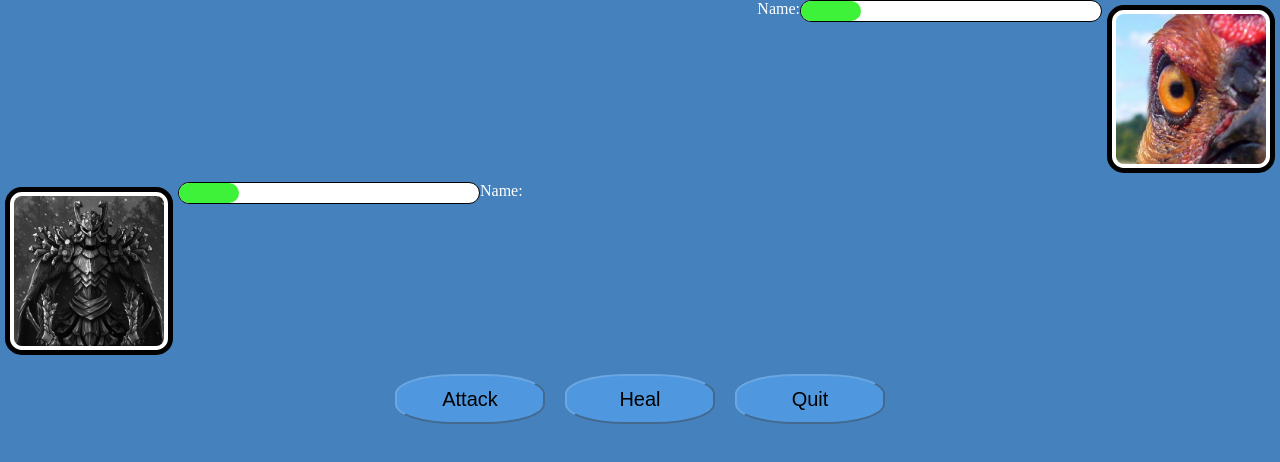
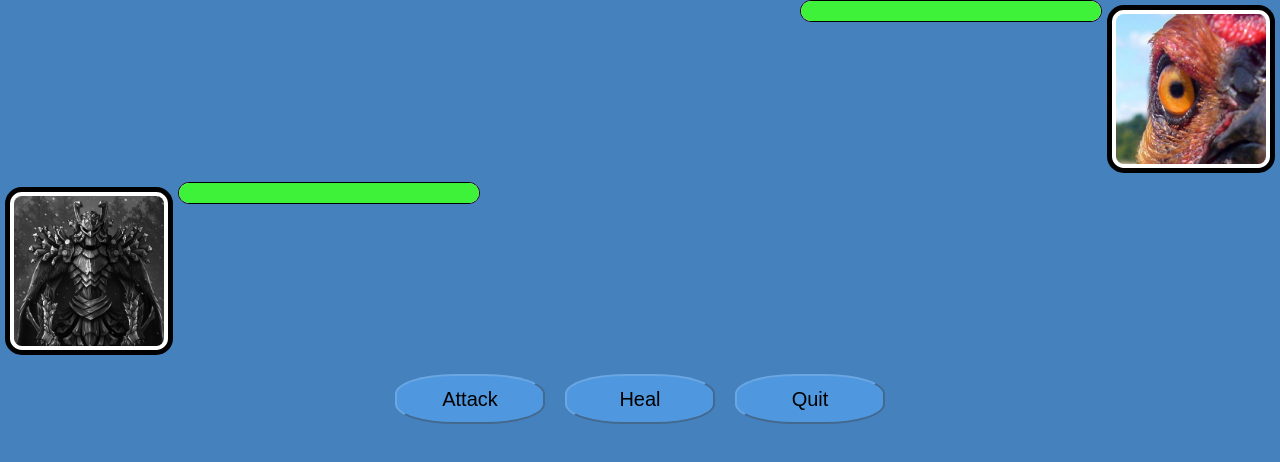
Before and after one commit to diiq/mr-rogers-codehouse, a plain HTML site: page labs/lab-2-javascript-game/index.html in a window 1280 px wide. Both pictures are taken after a click on the button "Start". Drawn offline with Linux system fonts and the light colour scheme.

Commit message:
Proper transition from start and battle. Heal function works properly. Not quit yet.

```diff
--- a/labs/lab-2-javascript-game/index.html
+++ b/labs/lab-2-javascript-game/index.html
@@ -19,7 +19,7 @@
       <button id="start" type="button" name="button">Start</button>
     </div>
   </div>
-  <div class="battle">
+  <div id="battle">
     <div class="enemy-section">
       <div class="enemy-icon">
         <img src="images/chicken.jpg" alt="Chicken">
@@ -29,7 +29,6 @@
         </div>
       </div>
       <div class="enemy-data">
-        Name:
       </div>
     </div>
     <div class="player-section">
@@ -41,7 +40,6 @@
         </div>
       </div>
       <div class="enemy-data">
-        Name:
       </div>
     </div>
     <div class="commands">
--- a/labs/lab-2-javascript-game/script.js
+++ b/labs/lab-2-javascript-game/script.js
@@ -50,19 +50,8 @@ window.addEventListener("load", () => {
     const user = new Character(name, initUserHP);
     const grant = new Character("Grant the Mighty Chicken", initEnemyHP);
     document.getElementById("intro").style.display = "none";
+    document.getElementById("battle").style.display = "flex";
     startCombat(user, grant);
-  }
-
-  function battleResults(user, quit) {
-    if (quit === true) {
-      console.log(user.name + " has quit the game.");
-    } else if (user.health <= 0 && user.winCount === 3) {
-      console.log("The game ends in a draw.");
-    } else if (user.health <= 0) {
-      console.log(user.name + " has lost the game.");
-    } else if (user.winCount === 3) {
-      console.log(user.name + " has defeated " + enemy.name + "!");
-    }
   }
 
   function startCombat(user, enemy) { //using 'enemy' instead of 'grant' allows me to use other enemies
@@ -81,13 +70,20 @@ window.addEventListener("load", () => {
 
     //attack button click
     document.getElementById("attack").addEventListener("click", attack);
-    document.getElementById("heal").addEventListener("click", attack);
-    document.getElementById("quit").addEventListener("click", attack);
+    document.getElementById("heal").addEventListener("click", heal);
+    document.getElementById("quit").addEventListener("click", quit);
 
     function attack() {
       user.health = user.health - enemy.generateAttackDamage();
       enemy.health = enemy.health - user.generateAttackDamage();
       checkHealth();
+    }
+
+    function heal() {
+      if (user.healsRemaining > 0) {
+        user.heal();
+        checkHealth();
+      }
     }
 
     function checkHealth() {
@@ -112,6 +108,18 @@ window.addEventListener("load", () => {
         document.getElementsByClassName("remaining-health")[1].style.backgroundColor = "rgb(254, 42, 42)";
       }
     }
+
+    function battleResults(user, quit) {
+      if (quit === true) {
+        console.log(user.name + " has quit the game.");
+      } else if (user.health <= 0 && user.winCount === 3) {
+        console.log("The game ends in a draw.");
+      } else if (user.health <= 0) {
+        console.log(user.name + " has lost the game.");
+      } else if (user.winCount === 3) {
+        console.log(user.name + " has defeated " + enemy.name + "!");
+      }
+    }
   }
 
 
--- a/labs/lab-2-javascript-game/stylesheet.css
+++ b/labs/lab-2-javascript-game/stylesheet.css
@@ -11,6 +11,10 @@ body {
   align-items: center;
 }
 
+#battle {
+  display: none;
+  flex-direction: column;
+}
 .text {
   display: flex;
   flex-direction: column;
@@ -64,7 +68,7 @@ img {
   height: 20px;
   margin-left: 0px;
   background-color: rgb(61, 242, 57);
-  width: 20%;
+  width: 100%;
   border-radius: 20px;
 }
 
```
